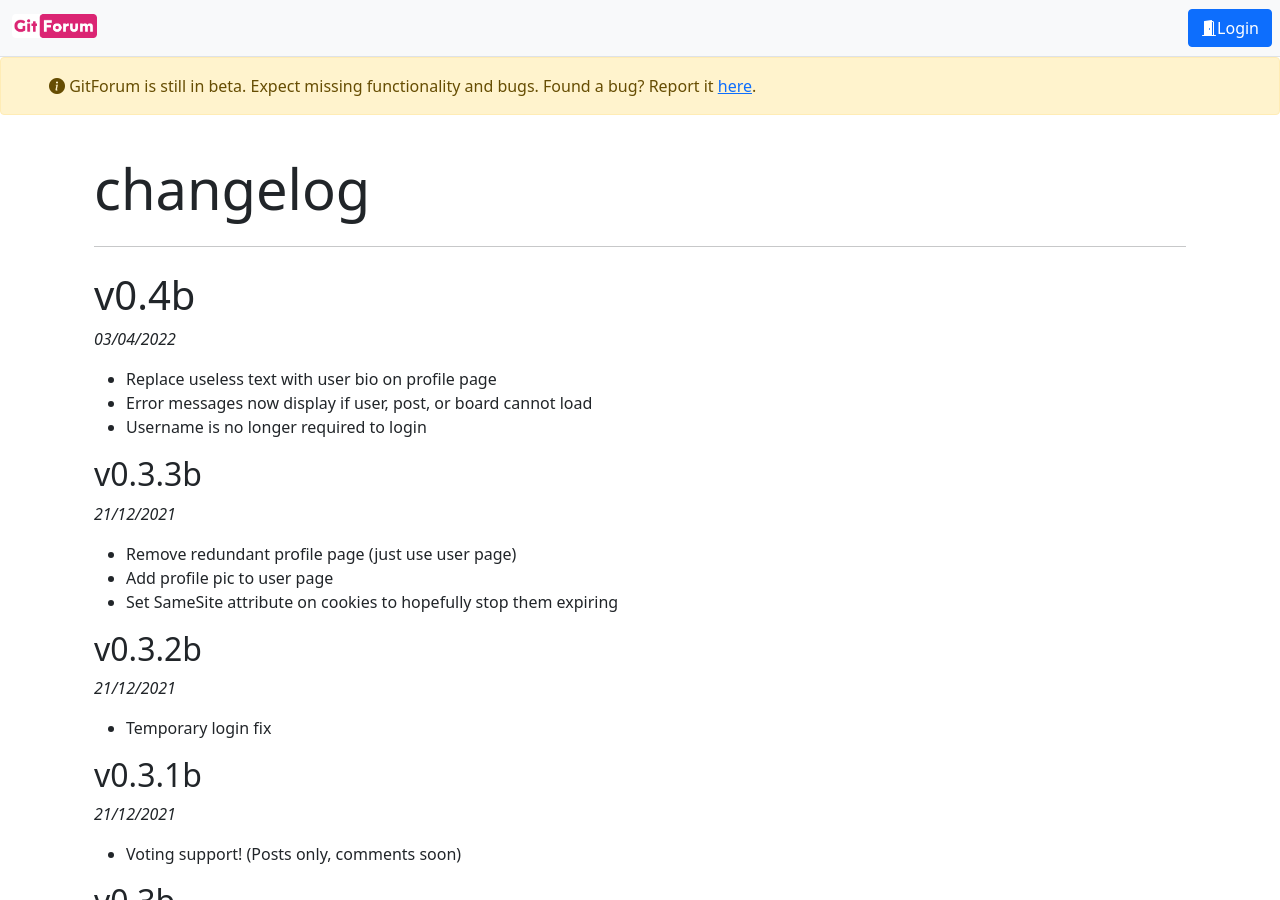
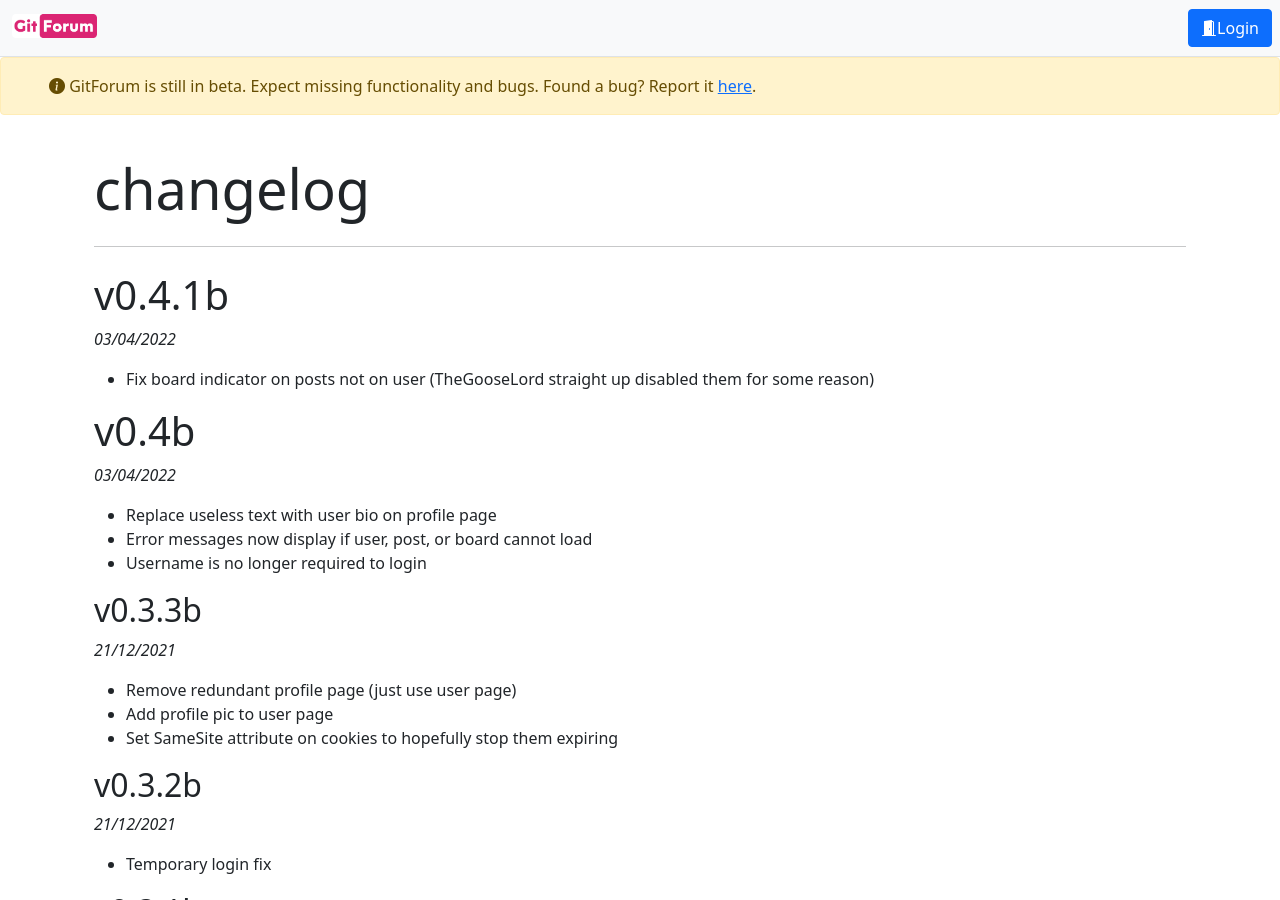
Before and after one commit to Aardvark-Industries/GitForum, a Jekyll site: the page built from pages/changelog.md, in a window 1280 px wide and 900 px high. Built offline with Jekyll 4.4.1, drawn with Linux system fonts in a browser that asks for light colours; nearby versions of some CDN libraries; comment, search, counter and statistics services are not loaded.

Commit message:
Fix board indicator on posts not on user

```diff
--- a/_config.yml
+++ b/_config.yml
@@ -1,5 +1,5 @@
 title: GitForum
-version: 0.4b
+version: 0.4.1b
 
 owner: Aardvark-Industries
 repo: GitForum
--- a/modules/ui.js
+++ b/modules/ui.js
@@ -41,12 +41,10 @@
     var postInfoTime = document.createElement("span");
     postInfoTime.innerText = " " + DateTime.fromISO(post.date).toRelative().toLocaleString(DateTime.DATETIME_MED);
 
-    if (board == "user") {
-        var postInfoBoard = document.createElement("span");
-        postInfoBoard.className = "badge bg-primary";
-        postInfoBoard.innerHTML = "<a class='text-light text-decoration-none' id='postBoard' href='board?board=" + post.board + "'>" + post.board + "</a>";
-        postInfo.appendChild(postInfoBoard);
-    }
+    var postInfoBoard = document.createElement("span");
+    postInfoBoard.className = "badge bg-primary";
+    postInfoBoard.innerHTML = "<a class='text-light text-decoration-none' id='postBoard' href='board?board=" + post.board + "'>" + post.board + "</a>";
+    postInfo.appendChild(postInfoBoard);
 
     postInfo.appendChild(postInfoTime);
 
--- a/pages/changelog.md
+++ b/pages/changelog.md
@@ -3,6 +3,10 @@
 layout: page
 permalink: /changelog
 ---
+
+# v0.4.1b
+*03/04/2022*
+- Fix board indicator on posts not on user (TheGooseLord straight up disabled them for some reason)
 
 # v0.4b
 *03/04/2022*
```
